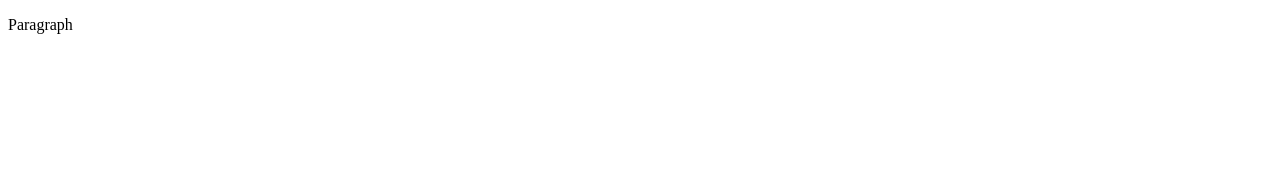
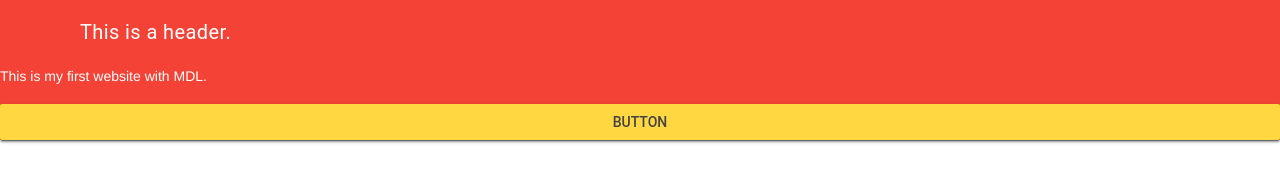
Before and after one commit to MTHS-ICS2O-2-2022/ICS2O-Unit-1-05-Jaden-Plugowsky, a plain HTML site: page index.html in a window 1280 px wide. Drawn offline with nearby package versions, Linux system fonts and the light colour scheme.

Commit message:
initial website

```diff
--- a/css/style.css
+++ b/css/style.css
@@ -1,4 +1,15 @@
-/* Created by: Mr. Coxall
-* Created on: Sep 2020
+/* Created by: Jaden Plugowsky
+* Created on: Feb 2023
 * This file contains the CSS for index.html
 */
+
+/* Due to error in MDL : https://github.com/google/material-design-lite/issues/5281
+*/
+.mdl-ripple {
+  background: #000;
+  opacity: 0.001;
+}
+
+body {
+  background-color: orange;
+}
--- a/index.html
+++ b/index.html
@@ -1,9 +1,27 @@
 <!DOCTYPE html>
 <html>
   <head>
-    <title>Title</title>
+    <meta charset="utf-8" />
+    <meta name="description" content="My first website with MDL" />
+    <meta name="keywords" content="mths, ics2o" />
+    <meta name="author" content="Jaden Plugowsky" />
+    <meta name="viewport" content="width=device-width, initial-scale=1.0" />
+    <link rel="stylesheet" href="https://fonts.googleapis.com/icon?family=Material+Icons">
+    <link rel="stylesheet" href="https://code.getmdl.io/1.3.0/material.red-amber.min.css">
+    <title>MDL Website</title>
   </head>
   <body>
-    <p>Paragraph</p>
+    <script defer src="https://code.getmdl.io/1.3.0/material.min.js"></script>
+    <script defer src="https://code.getmdl.io/1.3.0/material.min.js"></script>
+    <div class="mdl-layout mdl-js-layout mdl-layout--fixed-header">
+      <header class="mdl-layout__header">
+        <div class="mdl-layout__header-row">
+          <span class="mdl-layout-title">This is a header.</span>
+        </div>
+    <p>This is my first website with MDL.</p>
+    <!-- Accent-colored raised button with ripple -->
+    <button class="mdl-button mdl-js-button mdl-button--raised mdl-js-ripple-effect mdl-button--accent">
+      Button
+    </button>
   </body>
 </html>
```
